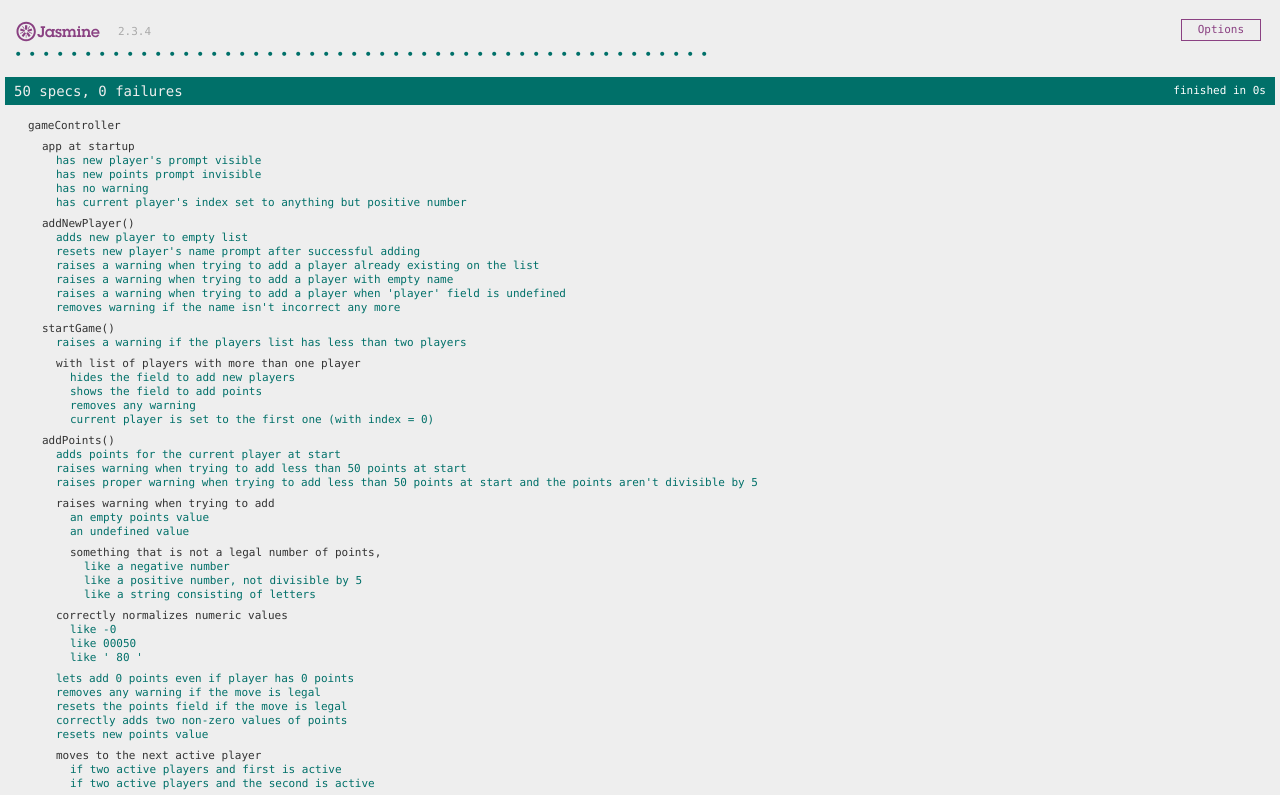
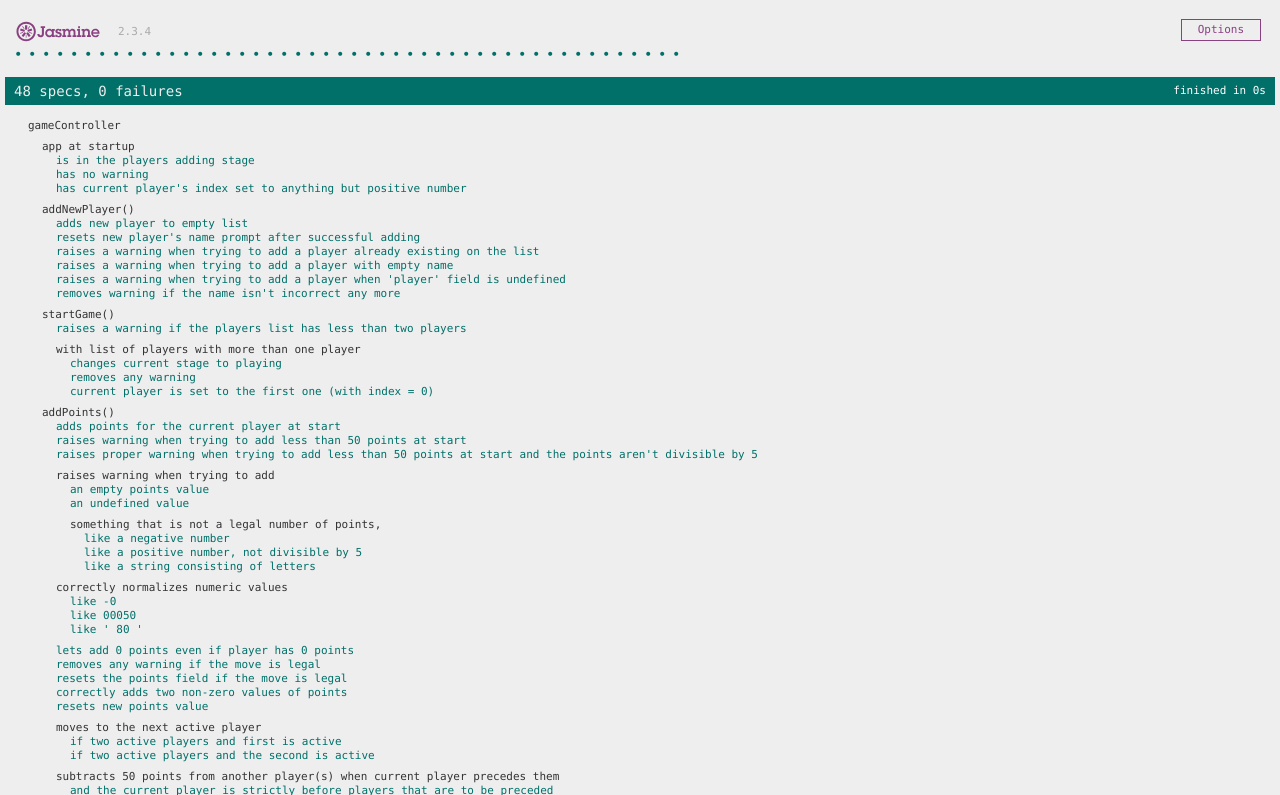
Before and after one commit to krzema12/Dice1000, a plain HTML site: page SpecRunner.html in a window 1280 px wide. Shown: the top 795 px of the page. Drawn offline with Linux system fonts and the light colour scheme.

Commit message:
Refactoring: one 'stage' field instead of 3 other fields.

```diff
--- a/js/controller.js
+++ b/js/controller.js
@@ -1,11 +1,8 @@
 angular.module('dice', ['ui.bootstrap']).controller('GameCopntroller', function($scope) {
 	$scope.players = [ ];
 	$scope.oneStepZones = [ { begin: 400, end: 500 }, { begin: 800, end: 900 } ];
-	$scope.gameFinished = false;
+	$scope.stage = 'adding_players';
 	$scope.warning = "";
-
-	$scope.hideNewPlayerPrompt = false;
-	$scope.hidePointsPrompt = true;
 
 	$scope.addNewPlayer = function() {
 		if (!$scope.newPlayerName) {
@@ -27,8 +24,7 @@ angular.module('dice', ['ui.bootstrap']).controller('GameCopntroller', function(
 			return;
 		}
 
-		$scope.hideNewPlayerPrompt = true;
-		$scope.hidePointsPrompt = false;
+		$scope.stage = 'playing';
 		$scope.currentPlayerIndex = 0;
 		$scope.warning = "";
 	};
@@ -121,7 +117,7 @@ angular.module('dice', ['ui.bootstrap']).controller('GameCopntroller', function(
 		}
 
 		if ($scope.players.filter(function (player) { return player.points >= 1000; }).length + 1 == $scope.players.length) {
-			$scope.gameFinished = true;
+			$scope.stage = 'finished';
 		}
 
 		$scope.warning = "";
--- a/spec/controllerSpec.js
+++ b/spec/controllerSpec.js
@@ -9,12 +9,8 @@ describe("gameController", function() {
 	}));
 
 	describe("app at startup", function() {
-		it("has new player's prompt visible", function() {
-			expect($scope.hideNewPlayerPrompt).toEqual(false);
-		});
-
-		it("has new points prompt invisible", function() {
-			expect($scope.hidePointsPrompt).toEqual(true);
+		it("is in the players adding stage", function() {
+			expect($scope.stage).toEqual('adding_players');
 		});
 
 		it("has no warning", function() {
@@ -91,8 +87,7 @@ describe("gameController", function() {
 			$scope.startGame();
 
 			expect($scope.warning).toEqual("There's too little players added!");
-			expect($scope.hideNewPlayerPrompt).toEqual(false);
-			expect($scope.hidePointsPrompt).toEqual(true);
+			expect($scope.stage).toEqual('adding_players');
 		});
 
 		describe("with list of players with more than one player", function() {
@@ -103,16 +98,10 @@ describe("gameController", function() {
 				];
 			});
 
-			it("hides the field to add new players", function() {
+			it("changes current stage to playing", function() {
 				$scope.startGame();
 
-				expect($scope.hideNewPlayerPrompt).toEqual(true);
-			});
-
-			it("shows the field to add points", function() {
-				$scope.startGame();
-
-				expect($scope.hidePointsPrompt).toEqual(false);
+				expect($scope.stage).toEqual('playing');
 			});
 
 			it("removes any warning", function() {
@@ -501,7 +490,7 @@ describe("gameController", function() {
 					{ name: "Kate", points: 425, lastPointChange: '+60', won: false }
 				]);
 				expect($scope.currentPlayerIndex).toEqual(1);
-				expect($scope.gameFinished).toEqual(true);
+				expect($scope.stage).toEqual('finished');
 			});
 
 			it("in case of 3 players, jumps over players that already won", function() {
```
Also changed, not shown: index.html (+3 -3 lines).
